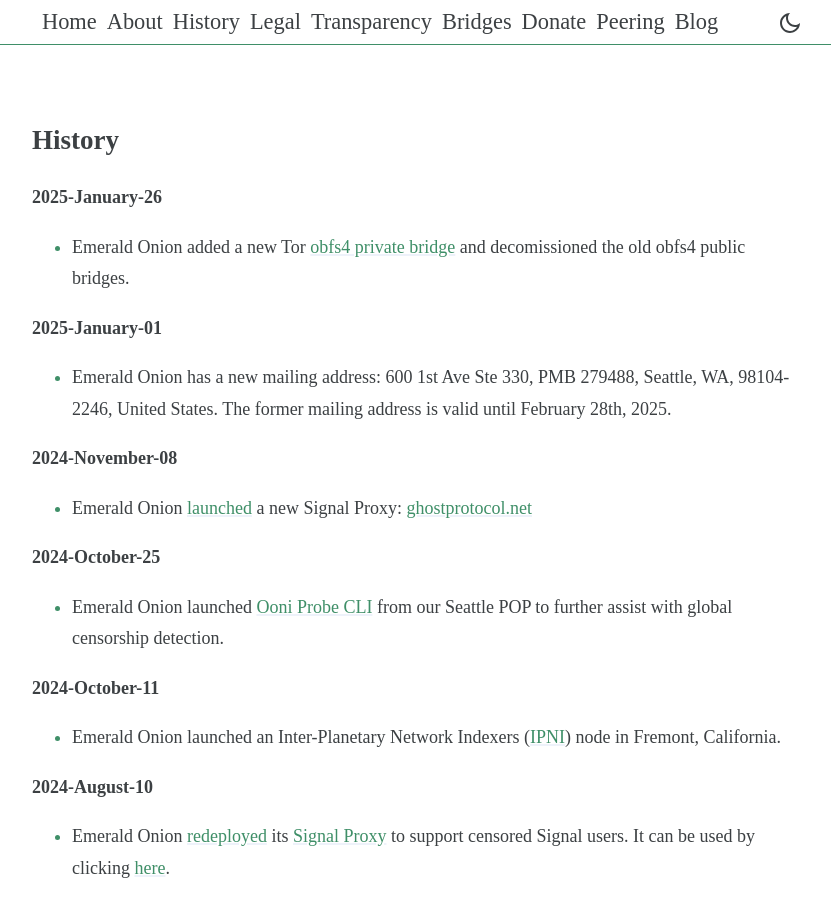
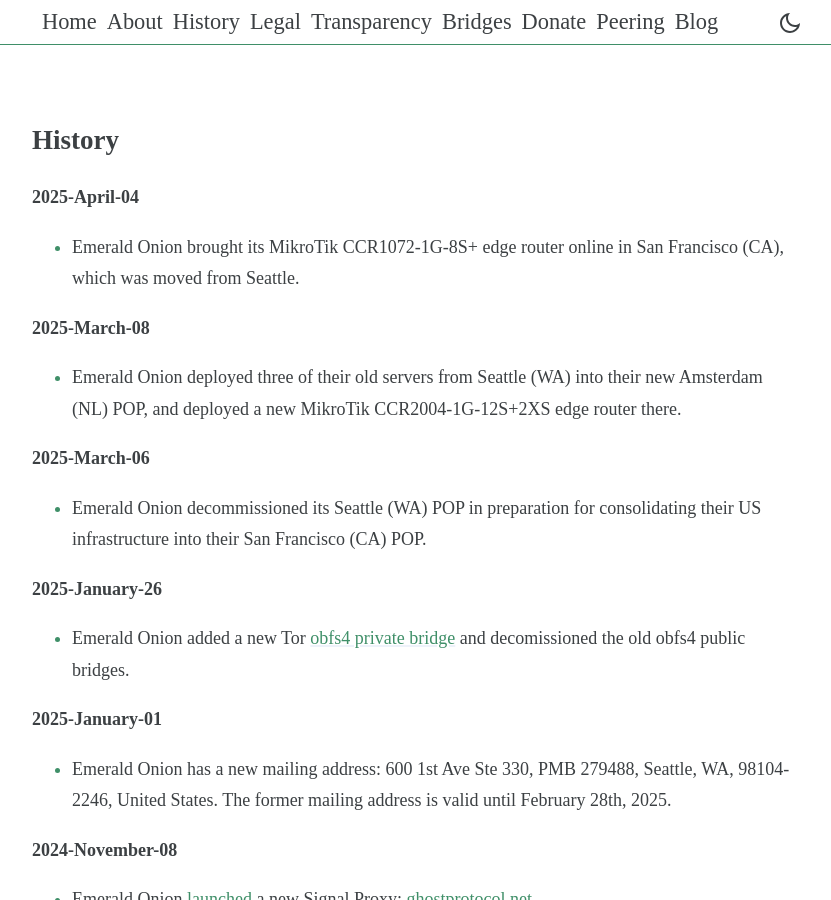
Before and after one commit to emeraldonion/emeraldonion.github.io, a Jekyll site: the page history/index.html, which Jekyll copies as it is, in a window 1280 px wide and 900 px high. Shown: the whole window, without its empty margins (223-1054 px from the left). Built offline with Jekyll 4.4.1, drawn with Linux system fonts in a browser that asks for light colours.

Commit message:
Update index.html

```diff
--- a/history/index.html
+++ b/history/index.html
@@ -97,6 +97,19 @@
                     data-backlink-icon='<svg xmlns="http://www.w3.org/2000/svg" viewBox="0 0 24 24" width="20" height="20"><path d="M9.41421 8L18.0208 16.6066L16.6066 18.0208L8 9.41421V17H6V6H17V8H9.41421Z" fill="currentColor"></path></svg>'
                     class="prose">
                     <h1 id="history">History</h1>
+
+                    <p><strong>2025-April-04</strong></p>
+                    <ul>
+                        <li>Emerald Onion brought its MikroTik CCR1072-1G-8S+ edge router online in San Francisco (CA), which was moved from Seattle.</li>
+                    </ul>
+                    <p><strong>2025-March-08</strong></p>
+                    <ul>
+                        <li>Emerald Onion deployed three of their old servers from Seattle (WA) into their new Amsterdam (NL) POP, and deployed a new MikroTik CCR2004-1G-12S+2XS edge router there.</li>
+                    </ul>
+                    <p><strong>2025-March-06</strong></p>
+                    <ul>
+                        <li>Emerald Onion decommissioned its Seattle (WA) POP in preparation for consolidating their US infrastructure into their San Francisco (CA) POP.</li>
+                    </ul>
                     <p><strong>2025-January-26</strong></p>
                     <ul>
                         <li>Emerald Onion added a new Tor <a href="https://emeraldonion.org/bridges/"
```
